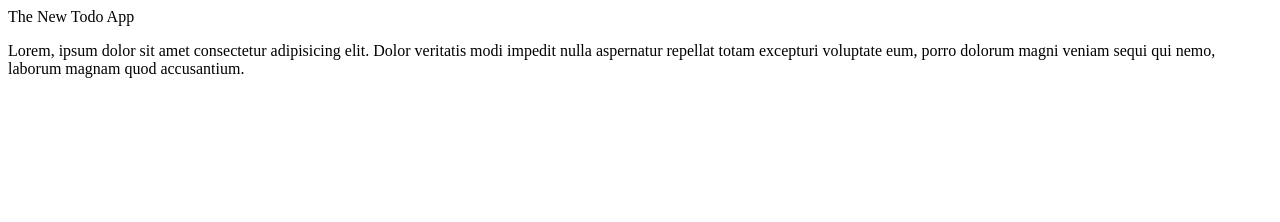
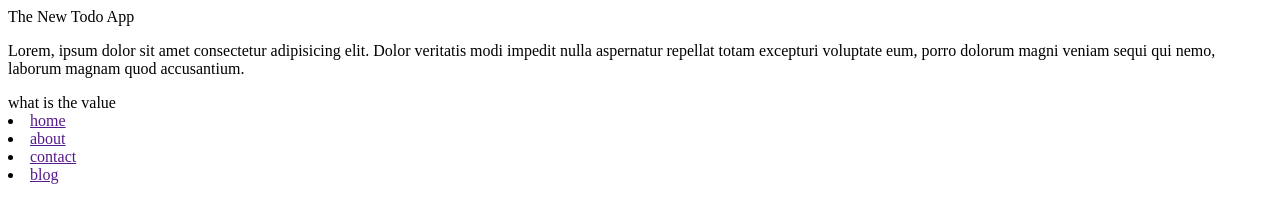
Before and after one commit to Hameed305/Todo, a plain HTML site: page index.html in a window 1280 px wide. Drawn offline with Linux system fonts and the light colour scheme.

Commit message:
i modified the index.html file

```diff
--- a/index.html
+++ b/index.html
@@ -13,5 +13,12 @@
       porro dolorum magni veniam sequi qui nemo, laborum magnam quod
       accusantium.
     </p>
+    <span>what is the value</span>
+    <div>
+      <li><a href="">home</a></li>
+      <li><a href="">about</a></li>
+      <li><a href="">contact</a></li>
+      <li><a href="">blog</a></li>
+    </div>
   </body>
 </html>
```
